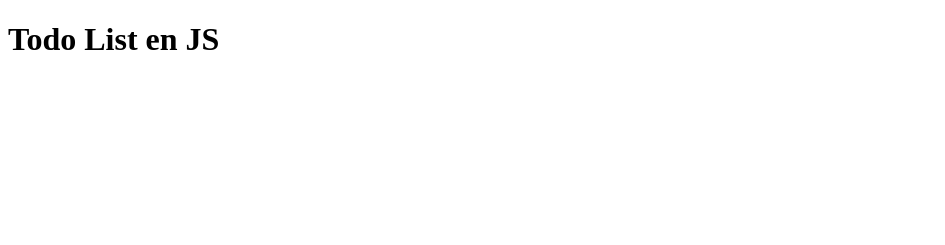
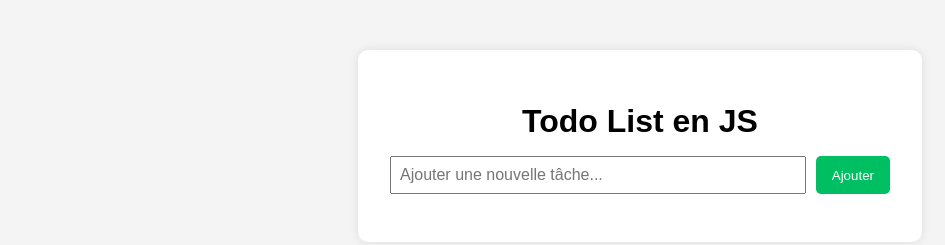
Before and after one commit to medix91/todo-js, a plain HTML site: page index.html in a window 1280 px wide. Shown: the whole page, without its empty margins (0-945 px from the left). Drawn offline with Linux system fonts and the light colour scheme.

Commit message:
css + sujet

```diff
--- a/css/style.css
+++ b/css/style.css
@@ -0,0 +1,75 @@
+body {
+  font-family: sans-serif;
+  background-color: #f4f4f4;
+  padding: 0;
+  margin: 0;
+  display: flex;
+  justify-content: center;
+}
+
+.container {
+  margin-top: 50px;
+  width: 100%;
+  max-width: 500px;
+  background-color: white;
+  padding: 2rem;
+  border-radius: 10px;
+  box-shadow: 0 0 10px rgba(0, 0, 0, 0.1);
+}
+
+h1 {
+  text-align: center;
+  margin-bottom: 1rem;
+}
+
+.form {
+  display: flex;
+  gap: 10px;
+}
+
+input[type="text"] {
+  flex: 1;
+  padding: 0.5rem;
+  font-size: 1rem;
+}
+
+button {
+  padding: 0.5rem 1rem;
+  background-color: #00BF63;
+  border: none;
+  color: white;
+  cursor: pointer;
+  border-radius: 5px;
+}
+
+button:hover {
+  background-color: #009f52;
+}
+
+.task-list {
+  list-style-type: none;
+  padding: 0;
+  margin-top: 1rem;
+}
+
+.task-item {
+  display: flex;
+  justify-content: space-between;
+  align-items: center;
+  padding: 0.75rem;
+  border-bottom: 1px solid #ccc;
+}
+
+.task-text {
+  flex: 1;
+}
+
+.task-text.done {
+  text-decoration: line-through;
+  color: gray;
+}
+
+.task-actions {
+  display: flex;
+  gap: 10px;
+}
--- a/index.html
+++ b/index.html
@@ -6,10 +6,17 @@
     <title>Todo JS</title>
     <link rel="stylesheet" href="./css/style.css">
 </head>
-<body>
+    <body>
     <main class="container">
         <h1>Todo List en JS</h1>
+        <div class="form">
+            <input type="text" id="task-input" placeholder="Ajouter une nouvelle tâche..." />
+            <button id="add-task-btn">Ajouter</button>
+        </div>
 
+        <ul id="task-list" class="task-list">
+         <!-- Les tâches seront ajoutées ici -->
+        </ul>
     </main>
     <script src="./js/script.js"></script>
 </body>
```
Also changed, not shown: 2 other files.
